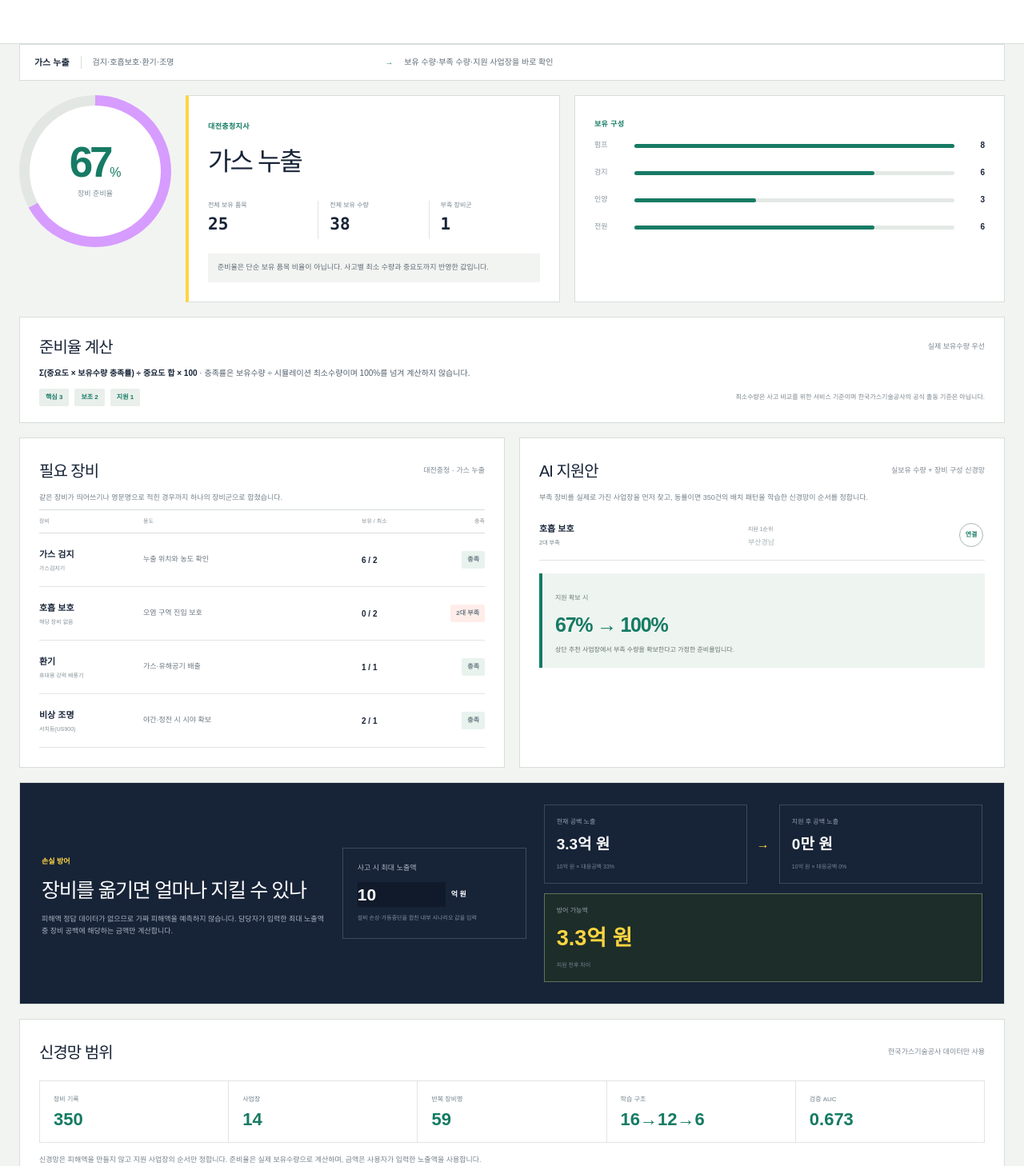
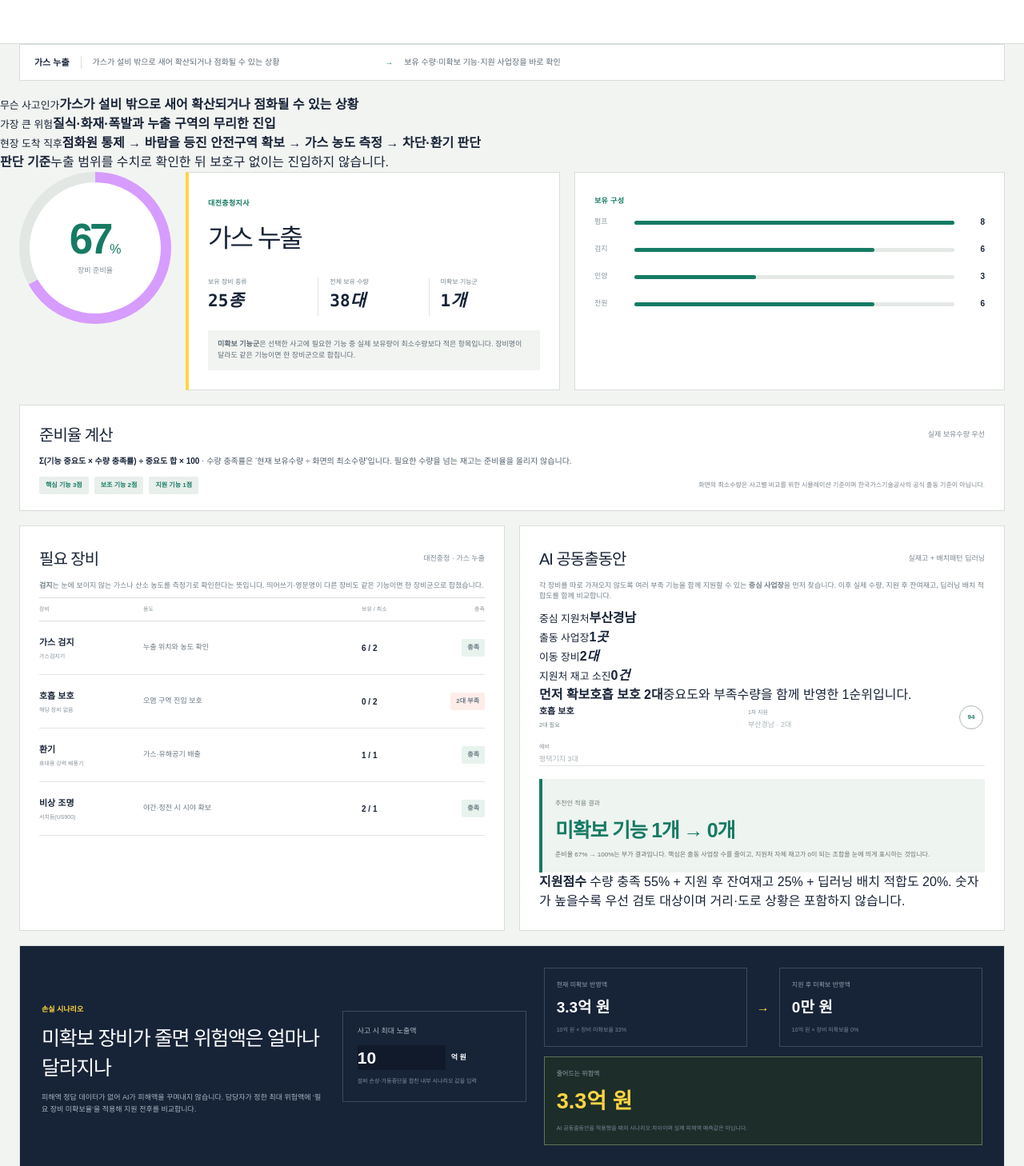
Before and after one commit to woals5420/hyeonjang-on, a Next.js app: page /recover in a window 1280 px wide. Shown: the part 312-1770 px from the top of the page at 80% size. Built offline with nearby package versions, Linux system fonts and the light colour scheme.

Commit message:
긴급복구 AI 공동출동안 개선

```diff
--- a/app/recover/page.tsx
+++ b/app/recover/page.tsx
@@ -26,6 +26,16 @@ type EquipmentModel = {
   };
 };
 type Requirement = { key: string; label: string; purpose: string; required: number; weight: number; patterns: string[] };
+type SupportCandidate = {
+  site: string;
+  quantity: number;
+  names: string[];
+  locations: string[];
+  neural: number;
+  stockCoverage: number;
+  remaining: number;
+  supportScore: number;
+};
 
 const data = safetyData as Data;
 const model = equipmentModel as EquipmentModel;
@@ -49,11 +59,46 @@ const sharedRequirements = {
 } satisfies Record<string, Requirement>;
 
 const incidents = {
-  leak: { label: '가스 누출', description: '검지·호흡보호·환기·조명', requirements: [sharedRequirements.detector, sharedRequirements.respirator, sharedRequirements.ventilation, sharedRequirements.lighting] },
-  flood: { label: '침수', description: '배수·비상전원·전원연결·조명', requirements: [sharedRequirements.pump, sharedRequirements.generator, sharedRequirements.cable, sharedRequirements.lighting] },
-  lift: { label: '중량물 사고', description: '인양·고정·틈새 확보', requirements: [sharedRequirements.crane, sharedRequirements.hoist, sharedRequirements.jack] },
-  outage: { label: '정전', description: '비상전원·복전 확인·조명', requirements: [sharedRequirements.generator, sharedRequirements.cable, sharedRequirements.insulation, sharedRequirements.meter, sharedRequirements.lighting] },
-  confined: { label: '밀폐공간 사고', description: '검지·호흡보호·환기·배수', requirements: [sharedRequirements.detector, sharedRequirements.oxygen, sharedRequirements.respirator, sharedRequirements.ventilation, sharedRequirements.pump] },
+  leak: {
+    label: '가스 누출',
+    description: '가스가 설비 밖으로 새어 확산되거나 점화될 수 있는 상황',
+    danger: '질식·화재·폭발과 누출 구역의 무리한 진입',
+    firstResponse: '점화원 통제 → 바람을 등진 안전구역 확보 → 가스 농도 측정 → 차단·환기 판단',
+    decision: '누출 범위를 수치로 확인한 뒤 보호구 없이는 진입하지 않습니다.',
+    requirements: [sharedRequirements.detector, sharedRequirements.respirator, sharedRequirements.ventilation, sharedRequirements.lighting],
+  },
+  flood: {
+    label: '침수',
+    description: '기계실·전기실 또는 설비 주변에 물이 유입돼 운전과 접근이 어려운 상황',
+    danger: '감전·설비 침수·배수 지연에 따른 가동중단 확대',
+    firstResponse: '전원 상태 확인 → 접근구역 통제 → 배수 경로 확보 → 펌프와 비상전원 투입',
+    decision: '통전 가능성이 있으면 배수보다 전기적 격리 확인이 먼저입니다.',
+    requirements: [sharedRequirements.pump, sharedRequirements.generator, sharedRequirements.cable, sharedRequirements.lighting],
+  },
+  lift: {
+    label: '중량물 사고',
+    description: '중량 설비가 넘어지거나 끼이고, 인양 중 균형을 잃은 상황',
+    danger: '2차 낙하·협착·불안정한 하중 아래 작업자 진입',
+    firstResponse: '작업반경 통제 → 하중 상태 확인 → 이중 고정 → 인양·틈새 확보',
+    decision: '하중을 지지할 장비와 보조 고정수단이 함께 있어야 인양을 시작합니다.',
+    requirements: [sharedRequirements.crane, sharedRequirements.hoist, sharedRequirements.jack],
+  },
+  outage: {
+    label: '정전',
+    description: '전원 상실로 제어·계측·조명과 일부 안전설비가 멈춘 상황',
+    danger: '암전 중 이동사고·임의 복전·설비 상태 오판',
+    firstResponse: '비상조명 확보 → 전원 격리 확인 → 임시전원 연결 → 절연·전기 상태 확인 후 복전',
+    decision: '발전기 보유만으로 복전하지 않고 절연과 계측 확인을 함께 수행합니다.',
+    requirements: [sharedRequirements.generator, sharedRequirements.cable, sharedRequirements.insulation, sharedRequirements.meter, sharedRequirements.lighting],
+  },
+  confined: {
+    label: '밀폐공간 사고',
+    description: '맨홀·탱크처럼 출입이 제한된 공간에서 산소결핍이나 유해가스가 의심되는 상황',
+    danger: '구조자의 연쇄 질식·유해가스 노출·배수 지연',
+    firstResponse: '무보호 진입 금지 → 산소·가스 농도 측정 → 강제환기 → 호흡보호 후 구조',
+    decision: '측정값과 구조용 보호장비가 확보되기 전에는 구조 목적이라도 진입하지 않습니다.',
+    requirements: [sharedRequirements.detector, sharedRequirements.oxygen, sharedRequirements.respirator, sharedRequirements.ventilation, sharedRequirements.pump],
+  },
 } as const;
 type IncidentKey = keyof typeof incidents;
 
@@ -107,7 +152,8 @@ export default function RecoverGrid() {
   const [incident, setIncident] = useState<IncidentKey>('leak');
   const [exposure, setExposure] = useState(10);
   const siteIndex = Math.max(0, model.sites.indexOf(site));
-  const requirements = incidents[incident].requirements as readonly Requirement[];
+  const incidentProfile = incidents[incident];
+  const requirements = incidentProfile.requirements as readonly Requirement[];
 
   const inventory = useMemo(() => {
     const grouped: Record<string, { quantity: number; locations: string[] }> = {};
@@ -123,18 +169,44 @@ export default function RecoverGrid() {
   const readiness = readinessFor(kit);
 
   const transfers = kit.map((needed) => {
-    const candidates = model.sites.filter((candidate) => candidate !== site).map((candidate) => {
+    const shortage = Math.max(0, needed.required - needed.quantity);
+    const candidates: SupportCandidate[] = model.sites.filter((candidate) => candidate !== site).map((candidate) => {
       const stock = inventoryFor(candidate, needed);
       const learnedNames = model.equipment.filter((name) => matches(name, needed));
       const neural = learnedNames.length ? learnedNames.reduce((sum, name) => sum + compatibility(candidate, name), 0) / learnedNames.length : 0;
-      return { site: candidate, ...stock, neural };
+      const stockCoverage = shortage > 0 ? Math.min(stock.quantity / shortage, 1) : 1;
+      const remaining = Math.max(0, stock.quantity - shortage);
+      const reserveScore = Math.min(remaining / Math.max(1, needed.required), 1);
+      const supportScore = Math.round((stockCoverage * 0.55 + reserveScore * 0.25 + neural * 0.2) * 100);
+      return { site: candidate, ...stock, neural, stockCoverage, remaining, supportScore };
     }).filter((candidate) => candidate.quantity > 0)
-      .sort((a, b) => b.quantity - a.quantity || b.neural - a.neural);
-    return { ...needed, shortage: Math.max(0, needed.required - needed.quantity), candidates };
+      .sort((a, b) => b.supportScore - a.supportScore || b.quantity - a.quantity);
+    return { ...needed, shortage, candidates };
   }).filter((item) => item.shortage > 0);
 
+  const hubRanking = model.sites.filter((candidate) => candidate !== site).map((candidate) => {
+    const available = transfers.map((transfer) => transfer.candidates.find((item) => item.site === candidate)).filter((item): item is SupportCandidate => Boolean(item));
+    const fullCoverage = transfers.filter((transfer) => {
+      const match = transfer.candidates.find((item) => item.site === candidate);
+      return Boolean(match && match.quantity >= transfer.shortage);
+    }).length;
+    const averageScore = available.length ? available.reduce((sum, item) => sum + item.supportScore, 0) / available.length : 0;
+    return { site: candidate, fullCoverage, averageScore };
+  }).sort((a, b) => b.fullCoverage - a.fullCoverage || b.averageScore - a.averageScore);
+  const supportHub = hubRanking[0]?.fullCoverage ? hubRanking[0].site : '';
+  const supportPlan = transfers.map((transfer) => {
+    const hubCandidate = transfer.candidates.find((candidate) => candidate.site === supportHub && candidate.quantity >= transfer.shortage);
+    const selected = hubCandidate || transfer.candidates[0];
+    const backup = transfer.candidates.find((candidate) => candidate.site !== selected?.site && candidate.quantity >= transfer.shortage) || transfer.candidates.find((candidate) => candidate.site !== selected?.site);
+    return { ...transfer, selected, backup };
+  });
+  const supportSites = [...new Set(supportPlan.map((item) => item.selected?.site).filter((item): item is string => Boolean(item)))];
+  const transferUnits = supportPlan.reduce((sum, item) => sum + (item.selected ? Math.min(item.shortage, item.selected.quantity) : 0), 0);
+  const depletedDonors = supportPlan.filter((item) => item.selected && item.selected.remaining === 0).length;
+  const priorityGap = [...supportPlan].sort((a, b) => b.weight * b.shortage - a.weight * a.shortage)[0];
+
   const supportedKit = kit.map((item) => {
-    const support = transfers.find((transfer) => transfer.key === item.key)?.candidates[0];
+    const support = supportPlan.find((transfer) => transfer.key === item.key)?.selected;
     return { ...item, quantity: item.quantity + (support ? Math.min(support.quantity, Math.max(0, item.required - item.quantity)) : 0) };
   });
   const supportedReadiness = readinessFor(supportedKit);
@@ -166,24 +238,31 @@ export default function RecoverGrid() {
         </div>
       </section>
 
-      <div className="page-howto recover-howto"><strong>{incidents[incident].label}</strong><span>{incidents[incident].description}</span><i>→</i><span>보유 수량·부족 수량·지원 사업장을 바로 확인</span></div>
+      <div className="page-howto recover-howto"><strong>{incidentProfile.label}</strong><span>{incidentProfile.description}</span><i>→</i><span>보유 수량·미확보 기능·지원 사업장을 바로 확인</span></div>
+
+      <section className="incident-brief" aria-label={`${incidentProfile.label} 대응 설명`}>
+        <div><small>무슨 사고인가</small><strong>{incidentProfile.description}</strong></div>
+        <div><small>가장 큰 위험</small><strong>{incidentProfile.danger}</strong></div>
+        <div className="incident-sequence"><small>현장 도착 직후</small><strong>{incidentProfile.firstResponse}</strong></div>
+        <p><b>판단 기준</b>{incidentProfile.decision}</p>
+      </section>
 
       <section className="rg-status">
         <div className="readiness-ring" style={{ background: `conic-gradient(var(--grid-accent) ${readiness}%, #e2e7e3 ${readiness}% 100%)` }}><div><strong>{readiness}</strong><span>%</span><small>장비 준비율</small></div></div>
-        <div className="rg-site-summary"><span>{site}</span><h2>{incidents[incident].label}</h2><div><p><small>전체 보유 품목</small><strong>{data.emergencyEquipment.bySite[site]?.items || 0}</strong></p><p><small>전체 보유 수량</small><strong>{data.emergencyEquipment.bySite[site]?.quantity || 0}</strong></p><p><small>부족 장비군</small><strong>{transfers.length}</strong></p></div><p className="readiness-summary">준비율은 단순 보유 품목 비율이 아닙니다. 사고별 최소 수량과 중요도까지 반영한 값입니다.</p></div>
+        <div className="rg-site-summary"><span>{site}</span><h2>{incidentProfile.label}</h2><div><p><small>보유 장비 종류</small><strong>{data.emergencyEquipment.bySite[site]?.items || 0}<em>종</em></strong></p><p><small>전체 보유 수량</small><strong>{data.emergencyEquipment.bySite[site]?.quantity || 0}<em>대</em></strong></p><p><small>미확보 기능군</small><strong>{transfers.length}<em>개</em></strong></p></div><p className="readiness-summary"><b>미확보 기능군</b>은 선택한 사고에 필요한 기능 중 실제 보유량이 최소수량보다 적은 항목입니다. 장비명이 달라도 같은 기능이면 한 장비군으로 합칩니다.</p></div>
         <div className="rg-fingerprint"><span>보유 구성</span>{fingerprintGroups.map((item) => <div key={item.label}><small>{item.label}</small><i><b style={{ width: `${Math.round(item.quantity / fingerprintMax * 100)}%` }} /></i><strong>{item.quantity}</strong></div>)}</div>
       </section>
 
       <section className="readiness-proof">
         <div className="rg-title"><h2>준비율 계산</h2><small>실제 보유수량 우선</small></div>
-        <p><b>Σ(중요도 × 보유수량 충족률) ÷ 중요도 합 × 100</b> · 충족률은 보유수량 ÷ 시뮬레이션 최소수량이며 100%를 넘겨 계산하지 않습니다.</p>
-        <div className="proof-chips"><span>핵심 3</span><span>보조 2</span><span>지원 1</span><em>최소수량은 사고 비교를 위한 서비스 기준이며 한국가스기술공사의 공식 출동 기준은 아닙니다.</em></div>
+        <p><b>Σ(기능 중요도 × 수량 충족률) ÷ 중요도 합 × 100</b> · 수량 충족률은 ‘현재 보유수량 ÷ 화면의 최소수량’입니다. 필요한 수량을 넘는 재고는 준비율을 올리지 않습니다.</p>
+        <div className="proof-chips"><span>핵심 기능 3점</span><span>보조 기능 2점</span><span>지원 기능 1점</span><em>화면의 최소수량은 사고별 비교를 위한 시뮬레이션 기준이며 한국가스기술공사의 공식 출동 기준이 아닙니다.</em></div>
       </section>
 
       <section className="rg-main-grid">
         <div className="dispatch-kit">
-          <div className="rg-title"><h2>필요 장비</h2><small>{site.replace('지사', '')} · {incidents[incident].label}</small></div>
-          <p className="section-help">같은 장비가 띄어쓰기나 영문명으로 적힌 경우까지 하나의 장비군으로 합쳤습니다.</p>
+          <div className="rg-title"><h2>필요 장비</h2><small>{site.replace('지사', '')} · {incidentProfile.label}</small></div>
+          <p className="section-help"><b>검지</b>는 눈에 보이지 않는 가스나 산소 농도를 측정기로 확인한다는 뜻입니다. 띄어쓰기·영문명이 다른 장비도 같은 기능이면 한 장비군으로 합쳤습니다.</p>
           <div className="kit-columns kit-columns-wide"><span>장비</span><span>용도</span><span>보유 / 최소</span><span>충족</span></div>
           {kit.map((item) => {
             const coverage = Math.min(item.quantity / item.required, 1);
@@ -192,29 +271,38 @@ export default function RecoverGrid() {
         </div>
 
         <div className="transfer-board">
-          <div className="rg-title"><h2>AI 지원안</h2><small>실보유 수량 + 장비 구성 신경망</small></div>
-          <p className="section-help">부족 장비를 실제로 가진 사업장을 먼저 찾고, 동률이면 350건의 배치 패턴을 학습한 신경망이 순서를 정합니다.</p>
-          {transfers.map((item) => <div className="transfer-row" key={item.key}><div><strong>{item.label}</strong><small>{item.shortage}대 부족</small></div>{item.candidates[0] ? <><span><small>지원 1순위</small>{item.candidates[0].site.replace('지사', '')}</span><b>{item.candidates[0].quantity}대 보유</b><em>연결</em></> : <p>다른 사업장에도 확인 가능한 장비가 없습니다.</p>}</div>)}
+          <div className="rg-title"><h2>AI 공동출동안</h2><small>실재고 + 배치패턴 딥러닝</small></div>
+          <p className="section-help">각 장비를 따로 가져오지 않도록 여러 부족 기능을 함께 지원할 수 있는 <b>중심 사업장</b>을 먼저 찾습니다. 이후 실제 수량, 지원 후 잔여재고, 딥러닝 배치 적합도를 함께 비교합니다.</p>
+          <div className="ai-plan-summary">
+            <div><small>중심 지원처</small><strong>{supportHub ? supportHub.replace('지사', '') : '추가 확인'}</strong></div>
+            <div><small>출동 사업장</small><strong>{supportSites.length}<em>곳</em></strong></div>
+            <div><small>이동 장비</small><strong>{transferUnits}<em>대</em></strong></div>
+            <div className={depletedDonors ? 'plan-warning' : ''}><small>지원처 재고 소진</small><strong>{depletedDonors}<em>건</em></strong></div>
+          </div>
+          {priorityGap && <p className="ai-priority"><b>먼저 확보</b><strong>{priorityGap.label} {priorityGap.shortage}대</strong><span>중요도와 부족수량을 함께 반영한 1순위입니다.</span></p>}
+          {supportPlan.map((item) => <div className="transfer-row transfer-row-rich" key={item.key}><div><strong>{item.label}</strong><small>{item.shortage}대 필요</small></div>{item.selected ? <><span><small>1차 지원</small>{item.selected.site.replace('지사', '')} · {Math.min(item.shortage, item.selected.quantity)}대</span><b>지원 후 {item.selected.remaining}대</b><em>{item.selected.supportScore}</em><span className="backup-site"><small>예비</small>{item.backup ? `${item.backup.site.replace('지사', '')} ${item.backup.quantity}대` : '확인 필요'}</span></> : <p>다른 사업장에도 확인 가능한 장비가 없습니다.</p>}</div>)}
           {transfers.length === 0 && <p className="rg-empty">이 상황의 최소 장비세트를 모두 충족합니다.</p>}
-          <div className="support-outcome"><small>지원 확보 시</small><strong>{readiness}% → {supportedReadiness}%</strong><p>상단 추천 사업장에서 부족 수량을 확보한다고 가정한 준비율입니다.</p></div>
+          <div className="support-outcome"><small>추천안 적용 결과</small><strong>미확보 기능 {transfers.length}개 → {supportedKit.filter((item) => item.quantity < item.required).length}개</strong><p>준비율 {readiness}% → {supportedReadiness}%는 부가 결과입니다. 핵심은 출동 사업장 수를 줄이고, 지원처 자체 재고가 0이 되는 조합을 눈에 띄게 표시하는 것입니다.</p></div>
+          <p className="score-guide"><b>지원점수</b> 수량 충족 55% + 지원 후 잔여재고 25% + 딥러닝 배치 적합도 20%. 숫자가 높을수록 우선 검토 대상이며 거리·도로 상황은 포함하지 않습니다.</p>
         </div>
       </section>
 
       <section className="loss-lab">
-        <div className="loss-copy"><span>손실 방어</span><h2>장비를 옮기면 얼마나 지킬 수 있나</h2><p>피해액 정답 데이터가 없으므로 가짜 피해액을 예측하지 않습니다. 담당자가 입력한 최대 노출액 중 장비 공백에 해당하는 금액만 계산합니다.</p></div>
+        <div className="loss-copy"><span>손실 시나리오</span><h2>미확보 장비가 줄면 위험액은 얼마나 달라지나</h2><p>피해액 정답 데이터가 없어 AI가 피해액을 꾸며내지 않습니다. 담당자가 정한 최대 위험액에 ‘필요 장비 미확보율’을 적용해 지원 전후를 비교합니다.</p></div>
         <label>사고 시 최대 노출액 <span><input type="number" min="1" max="9999" value={exposure} onChange={(event) => setExposure(Math.max(1, Number(event.target.value) || 1))} /> 억 원</span><small>설비 손상·가동중단을 합친 내부 시나리오 값을 입력</small></label>
         <div className="loss-results">
-          <div><small>현재 공백 노출</small><strong>{money(currentExposure)}</strong><p>{money(exposure)} × 대응공백 {100 - readiness}%</p></div>
+          <div><small>현재 미확보 반영액</small><strong>{money(currentExposure)}</strong><p>{money(exposure)} × 장비 미확보율 {100 - readiness}%</p></div>
           <i>→</i>
-          <div><small>지원 후 공백 노출</small><strong>{money(supportedExposure)}</strong><p>{money(exposure)} × 대응공백 {100 - supportedReadiness}%</p></div>
-          <div className="protected-money"><small>방어 가능액</small><strong>{money(protectedAmount)}</strong><p>지원 전후 차이</p></div>
+          <div><small>지원 후 미확보 반영액</small><strong>{money(supportedExposure)}</strong><p>{money(exposure)} × 장비 미확보율 {100 - supportedReadiness}%</p></div>
+          <div className="protected-money"><small>줄어드는 위험액</small><strong>{money(protectedAmount)}</strong><p>AI 공동출동안을 적용했을 때의 시나리오 차이이며 실제 피해액 예측값은 아닙니다.</p></div>
         </div>
       </section>
 
       <section className="rg-model">
-        <div className="rg-title"><h2>신경망 범위</h2><small>한국가스기술공사 데이터만 사용</small></div>
-        <div className="rg-model-metrics"><div><small>장비 기록</small><strong>{number.format(model.data.records)}</strong></div><div><small>사업장</small><strong>{model.data.sites}</strong></div><div><small>반복 장비명</small><strong>{model.data.equipmentTypes}</strong></div><div><small>학습 구조</small><strong>16→12→6</strong></div><div><small>검증 AUC</small><strong>{model.metrics.auc.toFixed(3)}</strong></div></div>
-        <p>신경망은 피해액을 만들지 않고 지원 사업장의 순서만 정합니다. 준비율은 실제 보유수량으로 계산하며, 금액은 사용자가 입력한 노출액을 사용합니다.</p>
+        <div className="rg-title"><h2>딥러닝 상태</h2><small>한국가스기술공사 공개데이터만 사용</small></div>
+        <div className="model-status"><span><i />학습 완료 · 신규 데이터 반영 시 재학습</span><p>사업장과 장비의 반복 배치 관계를 학습해 지원처 우선순위를 계산합니다. 화면을 열어둔 동안 실시간으로 학습하는 모델은 아닙니다.</p></div>
+        <div className="rg-model-metrics"><div><small>학습 원자료</small><strong>{number.format(model.data.records)}건</strong></div><div><small>학습 조합</small><strong>{number.format(model.data.trainPairs)}쌍</strong></div><div><small>검증 조합</small><strong>{number.format(model.data.testPairs)}쌍</strong></div><div><small>검증 정확도</small><strong>{(model.metrics.accuracy * 100).toFixed(1)}%</strong></div><div><small>구분 성능 AUC</small><strong>{model.metrics.auc.toFixed(3)}</strong></div></div>
+        <p><b>AI가 판단하는 것</b> 장비 부족분을 어느 사업장에서 묶어 지원할지와 지원 후 재고가 남는지를 비교합니다. <b>AI가 판단하지 않는 것</b> 실제 이동시간·도로상황·사고 피해액입니다. 검증 정확도 64.1%이므로 담당자 확인을 대신하지 않고 후보를 압축하는 용도로 사용합니다.</p>
       </section>
     </main>
   );
```
